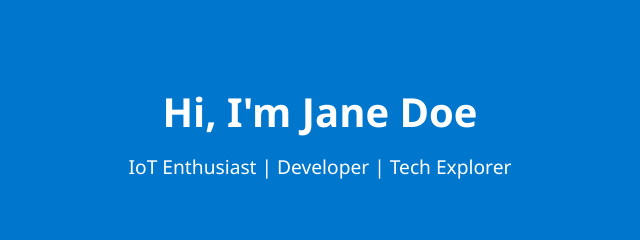
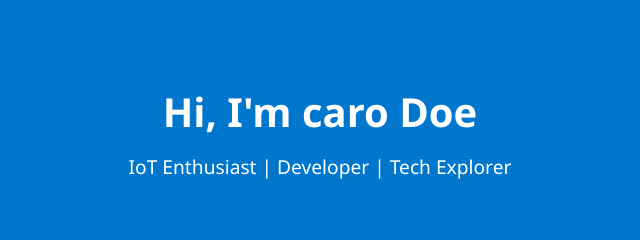
Before and after one commit to thereal-ynn/My-Portfolio, a plain HTML site: page index.html in a window 1280 px wide. Shown: the top 240 px of the page, 320-960 px from the left. Drawn offline with Linux system fonts and the light colour scheme.

Commit message:
updated index.html

```diff
--- a/index.html
+++ b/index.html
@@ -9,7 +9,7 @@
 <body>
   <header>
     <div class="container">
-      <h1>Hi, I'm Jane Doe</h1>
+      <h1>Hi, I'm caro Doe</h1>
       <p>IoT Enthusiast | Developer | Tech Explorer</p>
     </div>
   </header>
```
